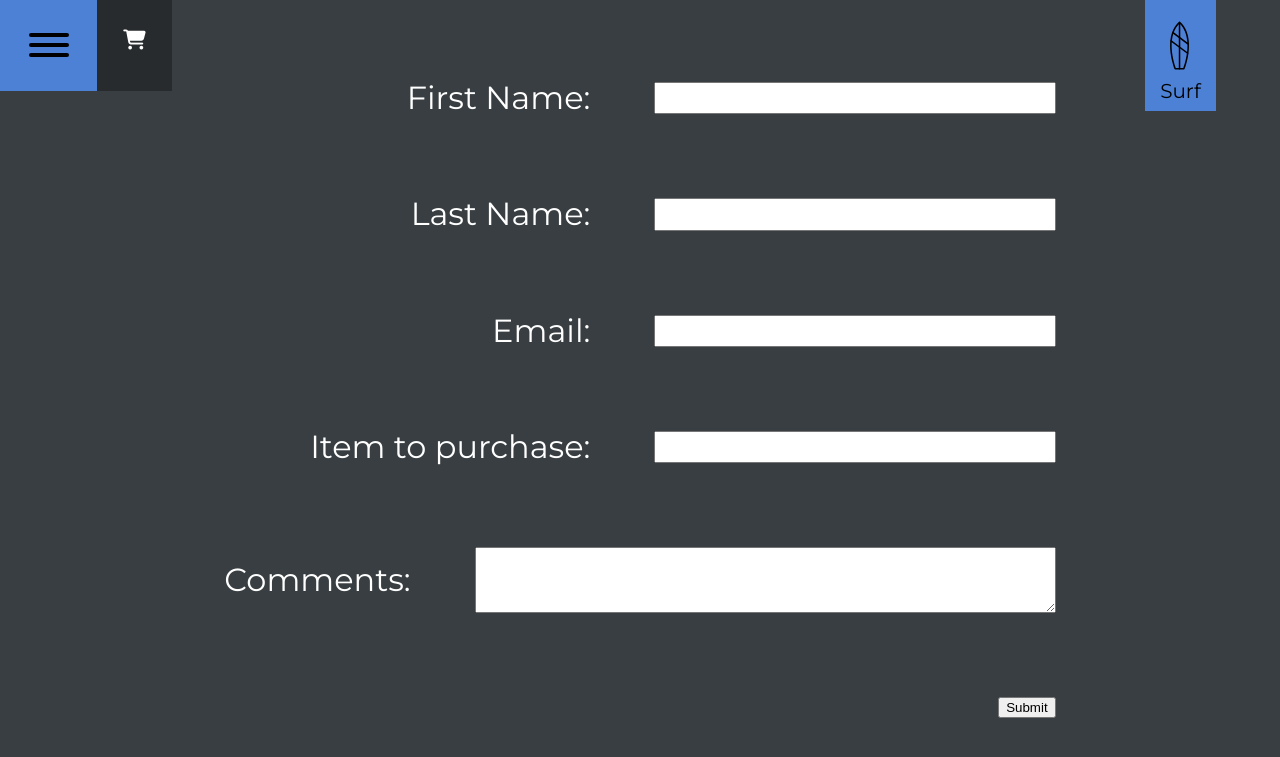
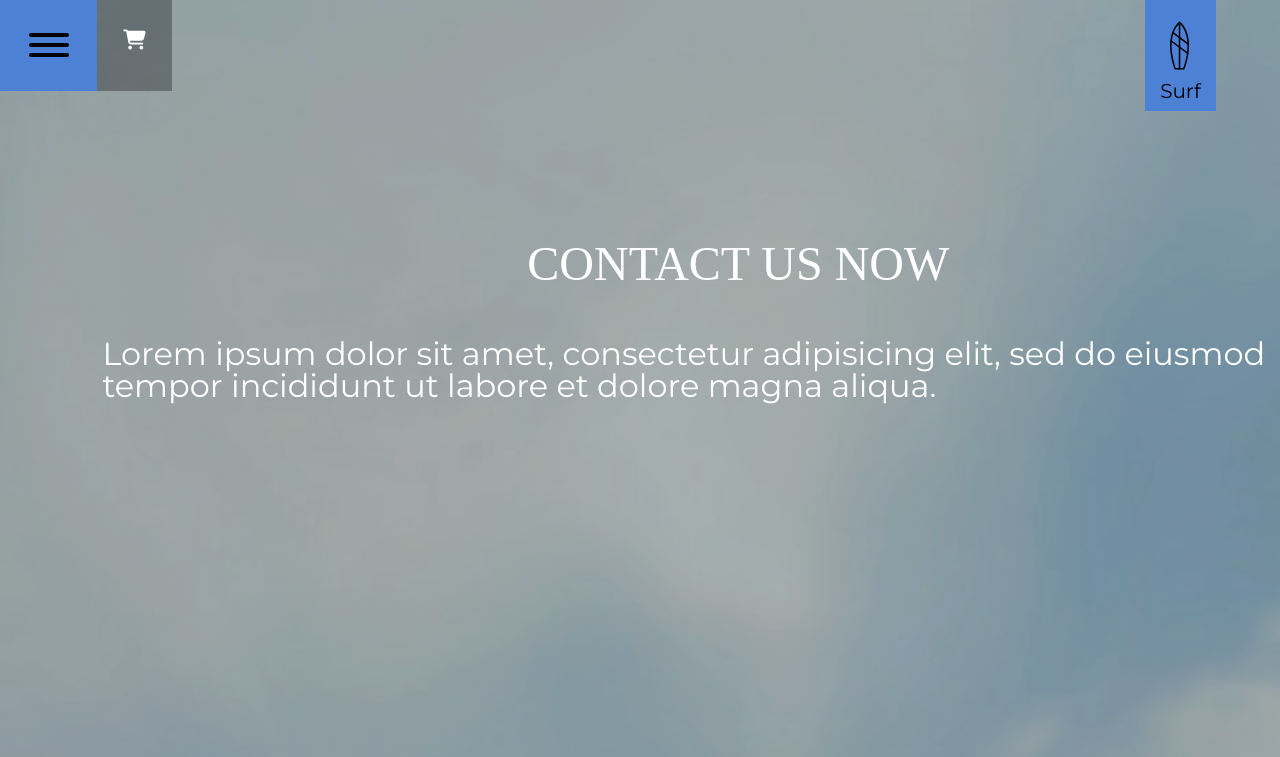
Before and after one commit to jmoral1943/Ecommerce-Surf, a plain HTML site: page contact.html in a window 1280 px wide. Shown: the top 757 px of the page. Drawn offline with nearby package versions, Linux system fonts and the light colour scheme.

Commit message:
Responsive ver

```diff
--- a/contact.html
+++ b/contact.html
@@ -15,9 +15,22 @@
   <body>
     <div class="content">
 
+      <div class="content__hero">
+
+       <div class="contact__headerHomeScreen">
+
+       </div>
+
+        <div class="heroText">
+          <h1 class="heroText__header--mobile">CONTACT US NOW </h1>
+          <p class="heroText__text">Lorem ipsum dolor sit amet, consectetur adipisicing elit, sed do eiusmod tempor incididunt
+            ut labore et dolore magna aliqua.</p>
+        </div>
+
         <div class="homescreen__header">
           <div class="header__leftside">
 
+            <div class="header__hamburger-shoppingCart">
               <div id="homescreen__hamburger" class="homescreen__hamburgerIcon animated bounceInDown">
                 <button class="hamburger hamburger--spin" type="button">
                   <span class="hamburger-box">
@@ -25,9 +38,9 @@
                   </span>
                 </button>
               </div>
-
               <div class="shopping-cart animated bounceInDown">
                 <i class="fas fa-shopping-cart"></i>
+              </div>
             </div>
 
             <nav id="homescreen__navbar" class="homescreen__navbar">
@@ -37,7 +50,6 @@
                 <a href="./contact.html" class="homescreen__navbar--mobile">Contact Us</a>
               </div>
             </nav>
-
           </div>
 
           <a class="homescreen__navbarLogo animated bounceInDown" href="./index.html">
@@ -46,8 +58,11 @@
           </a>
         </div>
 
+      </div>
+
+
       <main class="main-content">
-        <form class="main-content__form">
+        <form name="contact-us" class="main-content__form" onsubmit="validateForm()">
           <div class="form__input animated bounceInLeft">
             <label for="firstName">First Name: </label>
             <input type="text" id="firstName" name="firstName" required>
@@ -70,17 +85,17 @@
 
           <div class="form__input animated bounceInLeft">
             <label>Comments: </label>
-            <textarea rows="4" cols="70" required>
+            <textarea class="form__textarea" rows="4" cols="40" >
             </textarea>
           </div>
 
-          <button class="animated bounceInLeft" type="submit">Submit</button>
+          <button class="submit-btn animated bounceInLeft" type="submit">Submit</button>
         </form>
       </main>
       <footer class="footer">
         <div class="footer__copyright">
           <img class="footer__logo animated bounceInLeft" src="./lib/img/surf-logo.png" alt="logo">
-          <p>	&copy; 2019 Jonathan Morales</p>
+          <p class="footer__text">	&copy; 2019 Jonathan Morales</p>
         </div>
 
         <div class="footer__social-media">
--- a/lib/css/contact.css
+++ b/lib/css/contact.css
@@ -4,25 +4,85 @@
   display: flex;
   flex-direction: column;
   justify-content: space-around;
-  align-items: flex-end;
+  align-items: flex-start;
 }
 
 .form__input label {
   color: white;
   font-size: 2em;
-  margin-right: 2em;
+  margin: 20px 0;
 }
 
 .form__input {
   display: flex;
-  align-items: center;
+  flex-direction: column;
+  align-items: flex-start;
 }
 
 .form__input input {
   padding: .5em;
-  width: 30vw;
+  width: 90vw;
 }
 
 .form__input text {
-  width: 30vw;
+  width: 20vw;
 }
+
+.contact__headerHomeScreen {
+  background: url("../img/contact-homescreen.jpeg");
+  width: 100vw;
+  height: 100vh;
+  background-size: cover;
+  filter: brightness(80%);
+}
+
+.heroText__header--mobile {
+  font-family: 'Playfair Display SC', serif;
+  color: white;
+  font-size: 3em;
+  margin-bottom: 50px;
+  text-align: center;
+  margin-left: 8%;
+}
+
+.submit-btn {
+  background-color: #4d81d6;
+  border: none;
+  font-size: 2em;
+  font-weight: 200;
+  margin-top: 1em;
+  margin-bottom: 2em;
+}
+
+@media(min-width: 800px) {
+  .main-content__form {
+    padding-top: 5vh;
+    height: 90vh;
+    display: flex;
+    flex-direction: column;
+    justify-content: space-around;
+    align-items: flex-end;
+    align-content: center;
+  }
+
+  .form__input label {
+    color: white;
+    font-size: 2em;
+    margin-right: 2em;
+  }
+
+  .form__input {
+    display: flex;
+    align-items: center;
+    flex-direction: row;
+  }
+
+  .form__input input {
+    padding: .5em;
+    width: 20vw;
+  }
+
+  .form__textarea {
+    width: 50em;
+  }
+}
```
Also changed, not shown: lib/css/products.css (+17 -3 lines), lib/js/contact.js (added, +10 -0 lines), product.html (+6 -1 lines), lib/css/styles.css, lib/img/contact-homescreen.jpeg (added), lib/img/mobile-carousel-product-photoOne.jpeg (added). Lines whose indentation alone changed are shown as unchanged.
